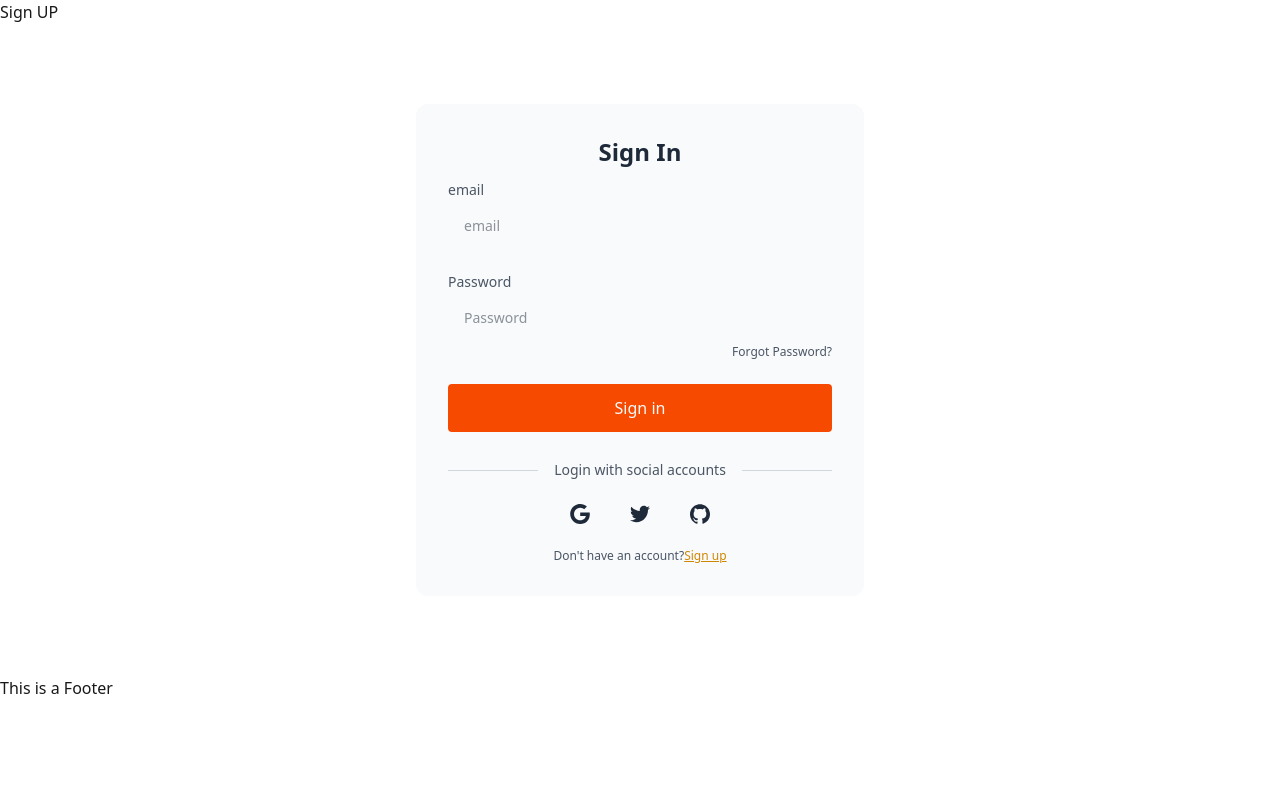
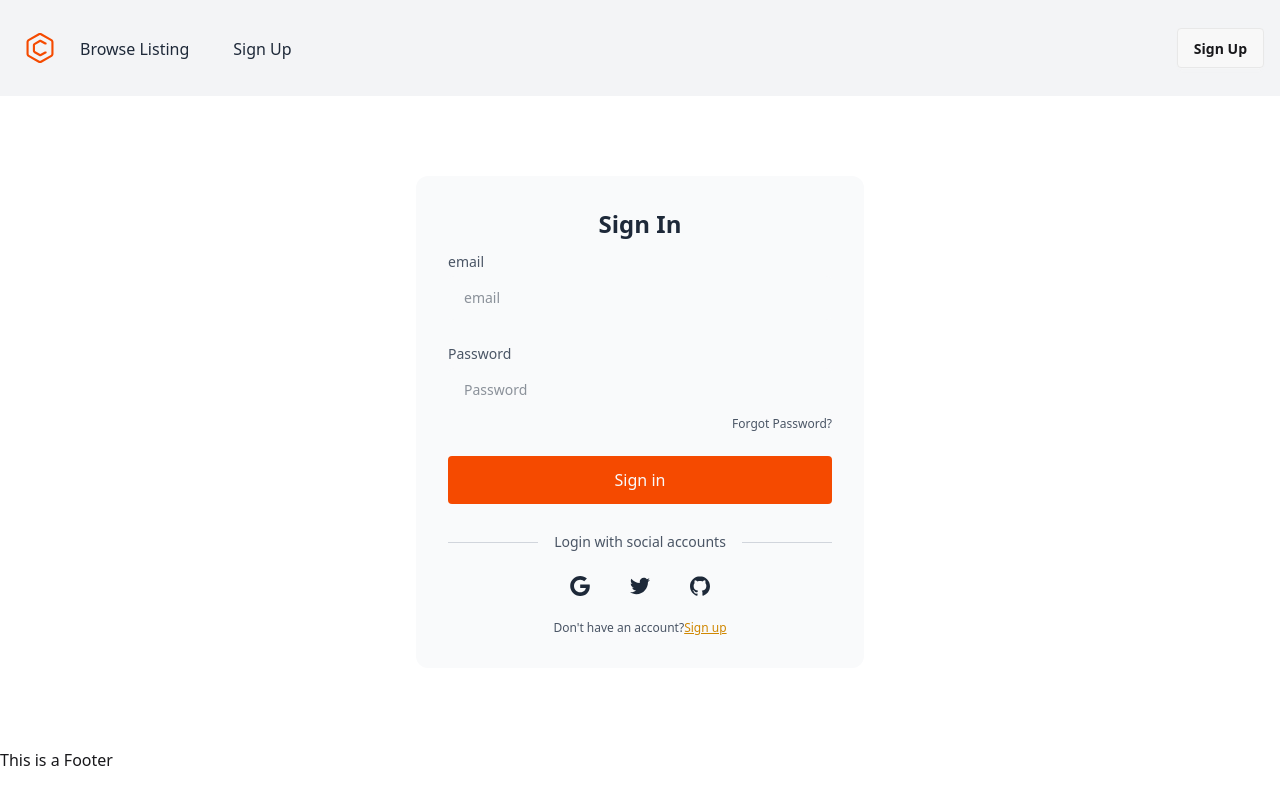
Before and after one commit to yusufABC/RoomSync-client, a React (Vite) app: page /signin in a window 1280 px wide. Built offline with nearby package versions, Linux system fonts and the light colour scheme; no server answers.

Commit message:
added navbar and add private router functionlity

```diff
--- a/src/Components/Header.jsx
+++ b/src/Components/Header.jsx
@@ -1,11 +1,59 @@
-import React from 'react';
-import { NavLink } from 'react-router';
+import React, { use } from 'react';
+import { NavLink, useNavigate } from 'react-router';
+import { AuthContext } from '../context/AuthContext';
 
 const Header = () => {
+    const {handleSignOut,user}=use (AuthContext)
+    const navigate=useNavigate()
     return (
-        <div>
-           <NavLink to={'/signup'}>Sign UP</NavLink>
-        </div>
+ <header className="p-4 bg-gray-100 text-gray-800">
+	<div className="container flex justify-between h-16 mx-auto">
+		<div className="flex">
+			<a rel="noopener noreferrer" href="#" aria-label="Back to homepage" className="flex items-center p-2">
+				<svg xmlns="http://www.w3.org/2000/svg" fill="currentColor" viewBox="0 0 32 32" className="w-8 h-8 text-orange-600">
+					<path d="M27.912 7.289l-10.324-5.961c-0.455-0.268-1.002-0.425-1.588-0.425s-1.133 0.158-1.604 0.433l0.015-0.008-10.324 5.961c-0.955 0.561-1.586 1.582-1.588 2.75v11.922c0.002 1.168 0.635 2.189 1.574 2.742l0.016 0.008 10.322 5.961c0.455 0.267 1.004 0.425 1.59 0.425 0.584 0 1.131-0.158 1.602-0.433l-0.014 0.008 10.322-5.961c0.955-0.561 1.586-1.582 1.588-2.75v-11.922c-0.002-1.168-0.633-2.189-1.573-2.742zM27.383 21.961c0 0.389-0.211 0.73-0.526 0.914l-0.004 0.002-10.324 5.961c-0.152 0.088-0.334 0.142-0.53 0.142s-0.377-0.053-0.535-0.145l0.005 0.002-10.324-5.961c-0.319-0.186-0.529-0.527-0.529-0.916v-11.922c0-0.389 0.211-0.73 0.526-0.914l0.004-0.002 10.324-5.961c0.152-0.090 0.334-0.143 0.53-0.143s0.377 0.053 0.535 0.144l-0.006-0.002 10.324 5.961c0.319 0.185 0.529 0.527 0.529 0.916z"></path>
+					<path d="M22.094 19.451h-0.758c-0.188 0-0.363 0.049-0.515 0.135l0.006-0.004-4.574 2.512-5.282-3.049v-6.082l5.282-3.051 4.576 2.504c0.146 0.082 0.323 0.131 0.508 0.131h0.758c0.293 0 0.529-0.239 0.529-0.531v-0.716c0-0.2-0.11-0.373-0.271-0.463l-0.004-0.002-5.078-2.777c-0.293-0.164-0.645-0.26-1.015-0.26-0.39 0-0.756 0.106-1.070 0.289l0.010-0.006-5.281 3.049c-0.636 0.375-1.056 1.055-1.059 1.834v6.082c0 0.779 0.422 1.461 1.049 1.828l0.009 0.006 5.281 3.049c0.305 0.178 0.67 0.284 1.061 0.284 0.373 0 0.723-0.098 1.027-0.265l-0.012 0.006 5.080-2.787c0.166-0.091 0.276-0.265 0.276-0.465v-0.716c0-0.293-0.238-0.529-0.529-0.529z"></path>
+				</svg>
+			</a>
+			<ul className="items-stretch hidden space-x-3 lg:flex">
+				<li className="flex">
+					<NavLink to={'/browselisting'} className="flex items-center px-4 -mb-1 border-b-2 border-transparent">Browse Listing</NavLink>
+				</li>
+           {
+
+                user ?
+                <>
+                <li className="flex">
+					<NavLink to={'/mylisting'} className="flex items-center px-4 -mb-1 border-b-2 border-transparent">My Listing</NavLink>
+				</li>
+                	<li className="flex">
+					<NavLink to={'/addtofindroommate'} className="flex items-center px-4 -mb-1 border-b-2 border-transparent">My Listing</NavLink>
+				</li>
+                </>
+                :	<li className="flex">
+					<NavLink to={'/signup'} className="flex items-center px-4 -mb-1 border-b-2 border-transparent">Sign Up</NavLink>
+				</li>
+
+           }
+
+
+
+
+
+			</ul>
+		</div>
+		<div className="items-center flex-shrink-0 hidden lg:flex">
+			{
+                   user ?  <button  className="btn"  onClick={handleSignOut} >Sign Out</button>:<button  className="btn" onClick={()=>navigate("/signup")}>Sign Up</button>
+            }
+		</div>
+		<button className="p-4 lg:hidden">
+			<svg xmlns="http://www.w3.org/2000/svg" fill="none" viewBox="0 0 24 24" stroke="currentColor" className="w-6 h-6 text-gray-800">
+				<path strokeLinecap="round" strokeLinejoin="round" strokeWidth="2" d="M4 6h16M4 12h16M4 18h16"></path>
+			</svg>
+		</button>
+	</div>
+</header>
     );
 };
 
--- /dev/null
+++ b/src/Pages/AddToFindRoomMate.jsx
@@ -0,0 +1,11 @@
+import React from 'react';
+
+const AddToFindRoomMate = () => {
+    return (
+        <div>
+            Add to find room mate
+        </div>
+    );
+};
+
+export default AddToFindRoomMate;
--- /dev/null
+++ b/src/Pages/BrowseListing.jsx
@@ -0,0 +1,11 @@
+import React from 'react';
+
+const BrowseListing = () => {
+    return (
+        <div>
+            I am browse listing
+        </div>
+    );
+};
+
+export default BrowseListing;
--- /dev/null
+++ b/src/Pages/MyListing.jsx
@@ -0,0 +1,11 @@
+import React from 'react';
+
+const MyListing = () => {
+    return (
+        <div>
+            My listing
+        </div>
+    );
+};
+
+export default MyListing;
--- a/src/Router/Router.jsx
+++ b/src/Router/Router.jsx
@@ -7,6 +7,10 @@
 import Signup from '../Pages/Signup';
 import SignIn from '../Pages/SignIn';
 import MainLayout from '../Layout/MainLayout';
+import PrivateRoute from '../PrivateRoute';
+import BrowseListing from '../Pages/BrowseListing';
+import MyListing from '../Pages/MyListing';
+import AddToFindRoomMate from '../Pages/AddToFindRoomMate';
 
 export const router = createBrowserRouter([
   {
@@ -24,7 +28,33 @@
         {
           path:'signIn',
           Component:SignIn
-        }
+        },
+        {
+          path:'mylisting',
+
+          element:<PrivateRoute>
+            <MyListing></MyListing>
+          </PrivateRoute>
+
+        },
+
+        {
+          path:'browselisting',
+
+          element:<BrowseListing></BrowseListing>
+
+
+        },
+
+        {
+          path:'addtofindroommate',
+
+          element:<PrivateRoute>
+            <AddToFindRoomMate></AddToFindRoomMate>
+          </PrivateRoute>
+
+        },
+
     ]
   },
 ]);
--- a/src/context/AuthProvider.jsx
+++ b/src/context/AuthProvider.jsx
@@ -1,6 +1,6 @@
 import React, { useEffect, useState } from 'react';
 import { AuthContext } from './AuthContext';
-import { createUserWithEmailAndPassword, onAuthStateChanged, signInWithEmailAndPassword } from 'firebase/auth';
+import { createUserWithEmailAndPassword, onAuthStateChanged, signInWithEmailAndPassword, signOut } from 'firebase/auth';
 import { auth } from '../firebase.init';
 const AuthProvider = ({children}) => {
     const [user,setUser]=useState(null)
@@ -13,13 +13,23 @@
     const signInUser=(email,password)=>{
         return signInWithEmailAndPassword(auth,email,password)
     }
+        const handleSignOut=()=>{
+        signOut(auth).then(() => {
+          console.log("signout successfull")
+          setUser(null)
+        })
+        .catch((error) => {
+          console.log(error.message)
+        });
+    }
 
      const userInfo={
      createUser,
      user,
      setUser,
      loader,
-     signInUser
+     signInUser,
+     handleSignOut
     }
 
 
```
